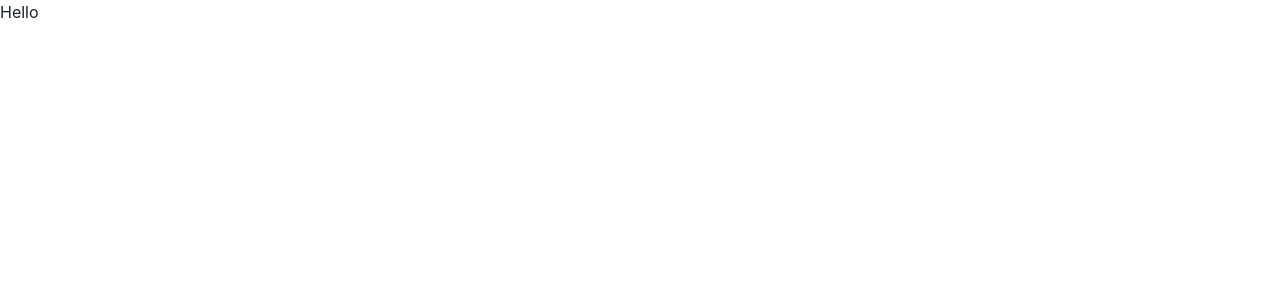
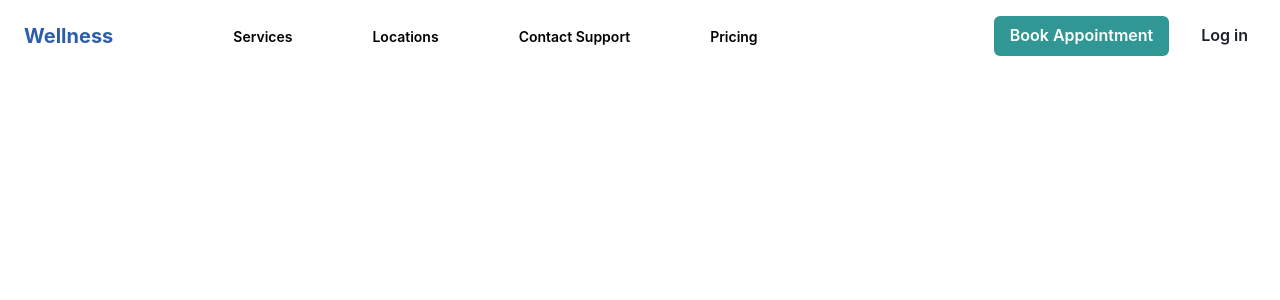
Before and after one commit to KevinRaleie-dev/clinic-web-app, a Next.js app: page / in a window 1280 px wide. Shown: the top 300 px of the page. Built offline with nearby package versions, Linux system fonts and the light colour scheme.

Commit message:
Added navbar to home page

```diff
--- a/pages/index.tsx
+++ b/pages/index.tsx
@@ -1,11 +1,14 @@
 import { NextPage } from "next";
+import { Nav } from "../components/Nav";
+import { SEO } from "../shared/SEO";
 
 const Home: NextPage = () => {
 
     return (
-        <div>
-            <h1>Hello</h1>
-        </div>
+        <>
+            <SEO title="Wellness | Modern health, simplified." />
+            <Nav />
+        </>
     )
 }
 
```
